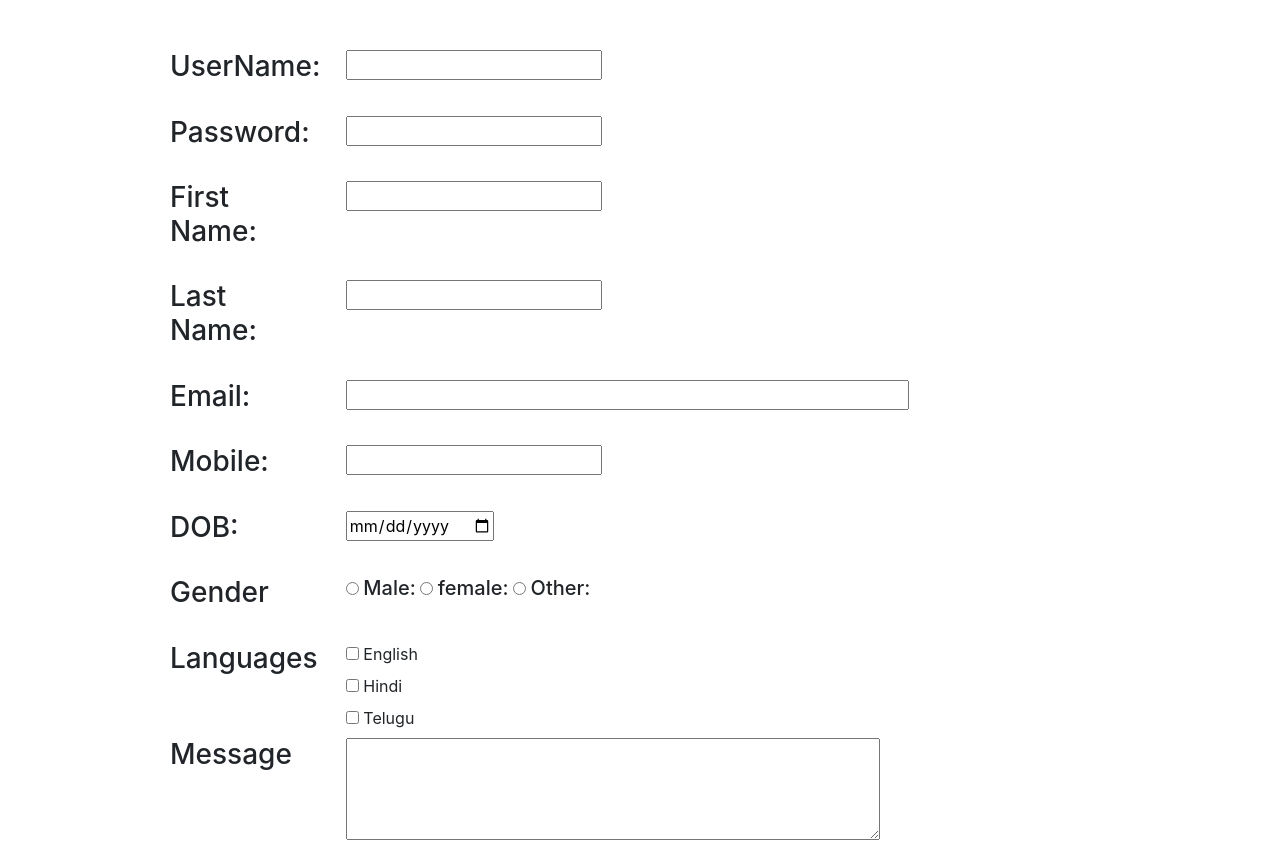
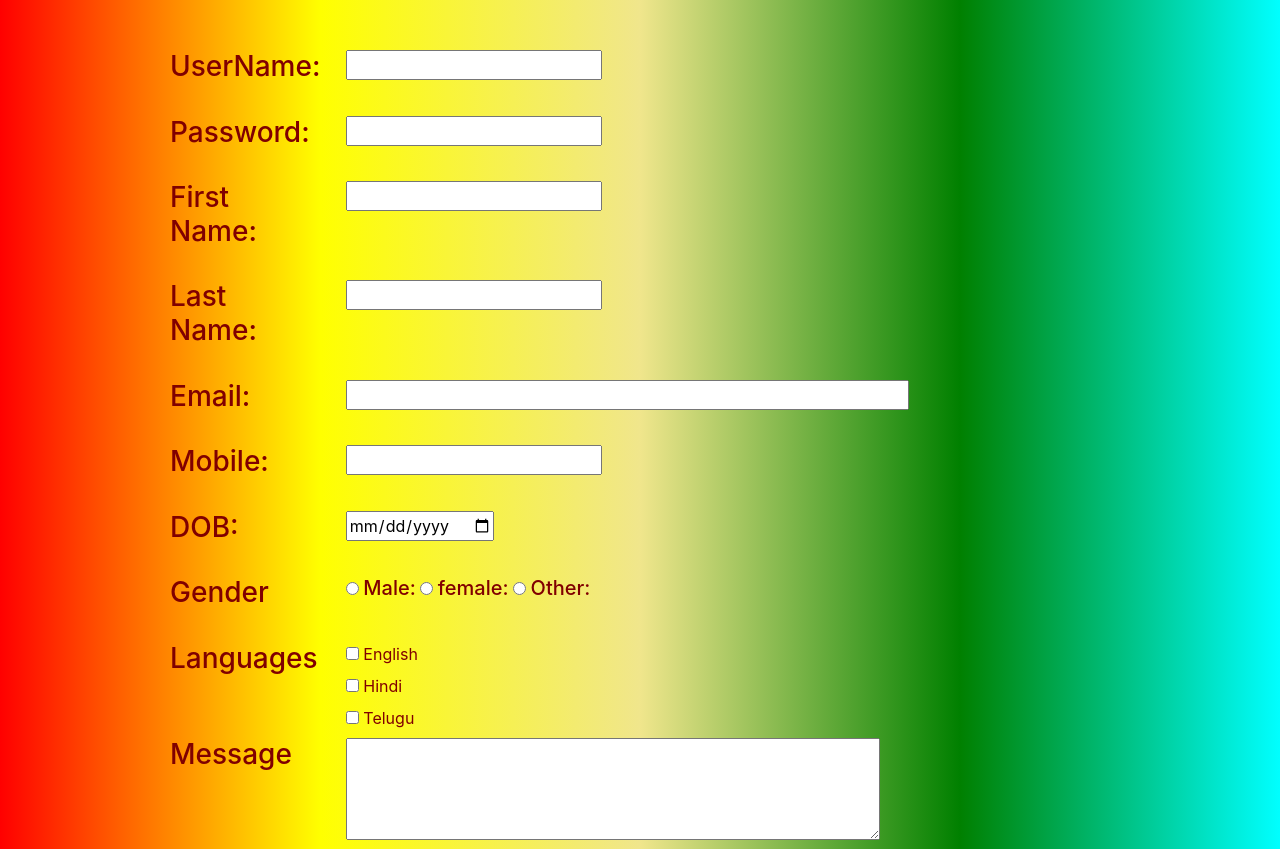
Before and after one commit to pavan41299/Pavan41299.github.io, a plain HTML site: page index.html in a window 1280 px wide. Shown: the top 849 px of the page. Drawn offline with nearby package versions, Linux system fonts and the light colour scheme.

Commit message:
Update index.html

```diff
--- a/index.html
+++ b/index.html
@@ -6,6 +6,8 @@
 		.container{
 			padding-top: 50px;
 			padding-left: 100px;
+			color: maroon;
+			background-image: linear-gradient(to right,red,yellow,khaki,green,cyan);
 		}
 	</style>
 	<title></title>
```
